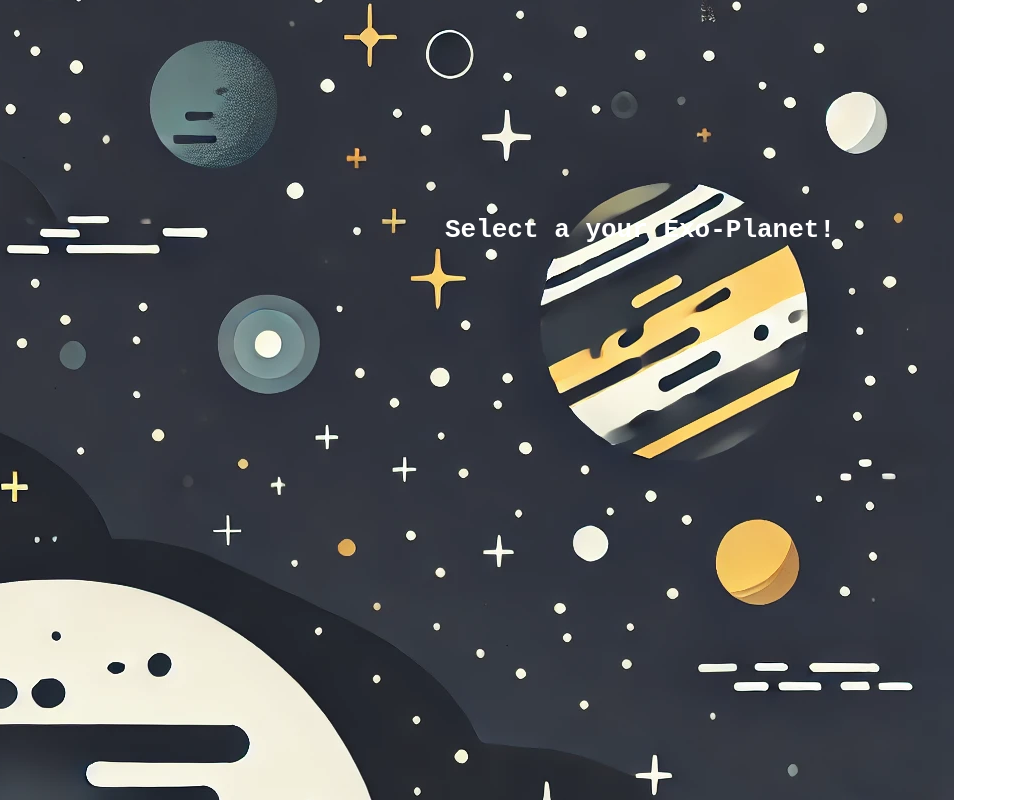
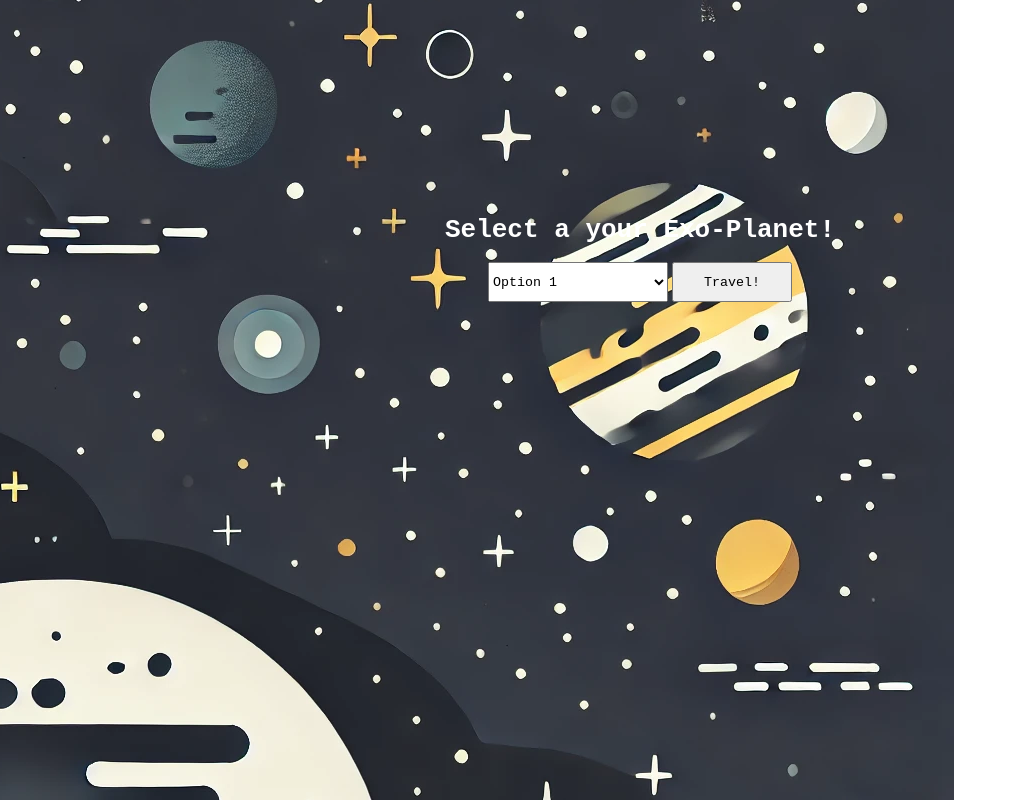
Before and after one commit to C-you-know/C-you-know.github.io, a plain HTML site: page Pages/select.html in a window 1280 px wide. Shown: the whole page, without its empty margins (0-1017 px from the left). Drawn offline with Linux system fonts and the light colour scheme.

Commit message:
Dropdown List

```diff
--- a/Pages/select.html
+++ b/Pages/select.html
@@ -12,6 +12,19 @@
     <center>
         <div class="spacing_head">
             <h1 class="heading">Select a your Exo-Planet!</h1>
+
+            <div>
+                <select style="width: 180px; height: 40px;font-family: monospace;">
+                    <option value="option1">Option 1</option>
+                    <option value="option2">Option 2</option>
+                    <option value="option3">Option 3</option>
+                    <option value="option4">Option 4</option>
+                    <option value="option5">Option 5</option>
+                    <option value="option6">Option 6</option>
+                </select>
+            <button style="width: 120px; height: 40px;font-family: monospace;">Travel!</button>
+            </div>
+
         </div>
     </center>
 </body>
```
Also changed, not shown: CSS/style.css (line endings or trailing spaces).
